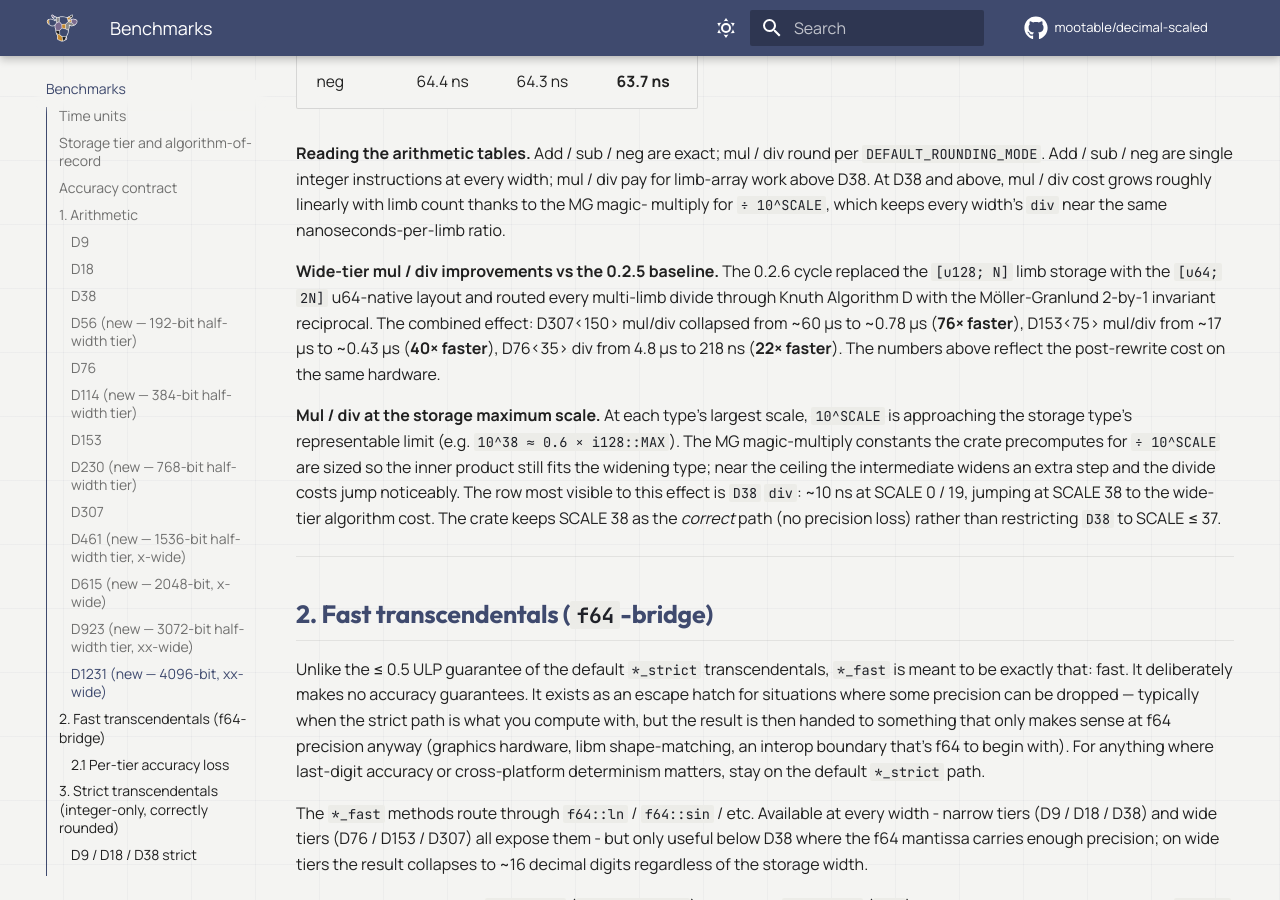
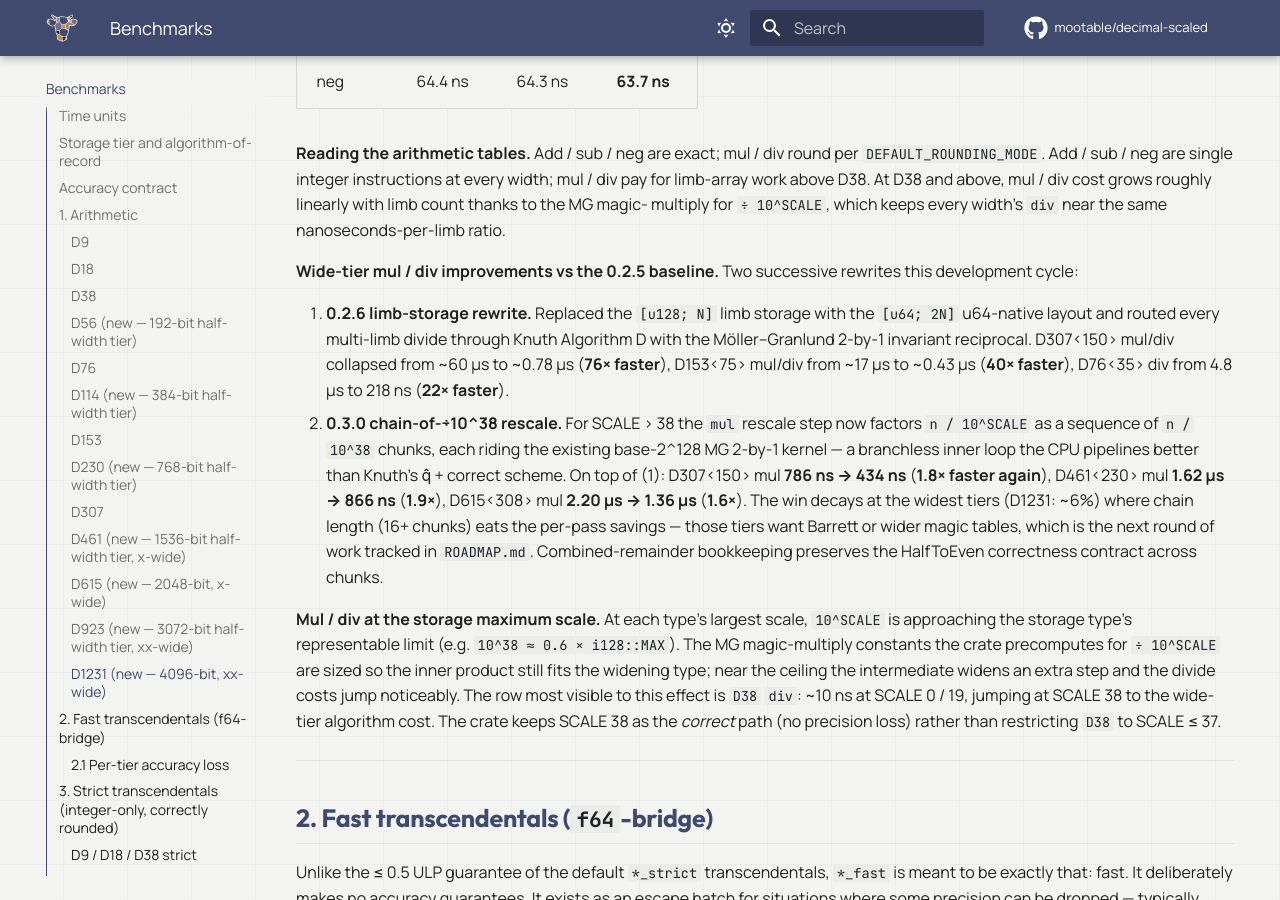
Before and after one commit to mootable/decimal-scaled, an MkDocs documentation site: the page built from docs/benchmarks.md, in a window 1280 px wide and 900 px high, scrolled down 10439 px. Built offline with MkDocs 1.6.1 and Material for MkDocs 9.7.7, drawn with Linux system fonts in a browser that asks for light colours; comment, search, counter and statistics services are not loaded.

Commit message:
docs/benchmarks.md: document the 0.3.0 chain-of-divide-by-10^38 win
Updates the 'wide-tier mul/div improvements vs the 0.2.5 baseline'
section to enumerate both rewrites in sequence:

1. 0.2.6 limb-storage rewrite: [u128;N] -> [u64;2N] + Knuth + MG
   2-by-1 reciprocal. The historical 22x / 40x / 76x mul/div wins.
2. 0.3.0 chain-of-÷10^38 rescale: for SCALE > 38 the mul rescale
   step factors n / 10^SCALE as a chain of n / 10^38 chunks
   riding the existing MG 2-by-1 kernel. On TOP of (1):
   D307<150> mul 786 ns -> 434 ns (1.8x again), D461<230> mul
   1.62 us -> 866 ns (1.9x), D615<308> mul 2.20 us -> 1.36 us
   (1.6x). Decays at the widest tiers where chain length eats
   the per-pass savings — those want Barrett or wider magic
   tables (next round of work, tracked in ROADMAP.md).

Combined-remainder bookkeeping preserves HalfToEven correctness
across chunks; the win is correctness-clean, not a speed-vs-
accuracy trade.

```diff
--- a/docs/benchmarks.md
+++ b/docs/benchmarks.md
@@ -278,15 +278,30 @@ grows roughly linearly with limb count thanks to the MG magic-
 multiply for `÷ 10^SCALE`, which keeps every width's `div` near
 the same nanoseconds-per-limb ratio.
 
-**Wide-tier mul / div improvements vs the 0.2.5 baseline.** The
-0.2.6 cycle replaced the `[u128; N]` limb storage with the
-`[u64; 2N]` u64-native layout and routed every multi-limb divide
-through Knuth Algorithm D with the Möller-Granlund 2-by-1
-invariant reciprocal. The combined effect: D307<150> mul/div
-collapsed from ~60 µs to ~0.78 µs (**76× faster**), D153<75>
-mul/div from ~17 µs to ~0.43 µs (**40× faster**), D76<35> div
-from 4.8 µs to 218 ns (**22× faster**). The numbers above reflect
-the post-rewrite cost on the same hardware.
+**Wide-tier mul / div improvements vs the 0.2.5 baseline.** Two
+successive rewrites this development cycle:
+
+1. **0.2.6 limb-storage rewrite.** Replaced the `[u128; N]` limb
+   storage with the `[u64; 2N]` u64-native layout and routed
+   every multi-limb divide through Knuth Algorithm D with the
+   Möller–Granlund 2-by-1 invariant reciprocal. D307<150> mul/div
+   collapsed from ~60 µs to ~0.78 µs (**76× faster**), D153<75>
+   mul/div from ~17 µs to ~0.43 µs (**40× faster**), D76<35> div
+   from 4.8 µs to 218 ns (**22× faster**).
+2. **0.3.0 chain-of-÷10^38 rescale.** For SCALE > 38 the `mul`
+   rescale step now factors `n / 10^SCALE` as a sequence of
+   `n / 10^38` chunks, each riding the existing base-2^128 MG
+   2-by-1 kernel — a branchless inner loop the CPU pipelines
+   better than Knuth's q̂ + correct scheme. On top of (1):
+   D307<150> mul **786 ns → 434 ns** (**1.8× faster again**),
+   D461<230> mul **1.62 µs → 866 ns** (**1.9×**), D615<308> mul
+   **2.20 µs → 1.36 µs** (**1.6×**). The win decays at the
+   widest tiers (D1231: ~6%) where chain length (16+ chunks)
+   eats the per-pass savings — those tiers want Barrett or
+   wider magic tables, which is the next round of work tracked
+   in [`ROADMAP.md`](../ROADMAP.md). Combined-remainder
+   bookkeeping preserves the HalfToEven correctness contract
+   across chunks.
 
 **Mul / div at the storage maximum scale.** At each type's largest
 scale, `10^SCALE` is approaching the storage type's representable
```
